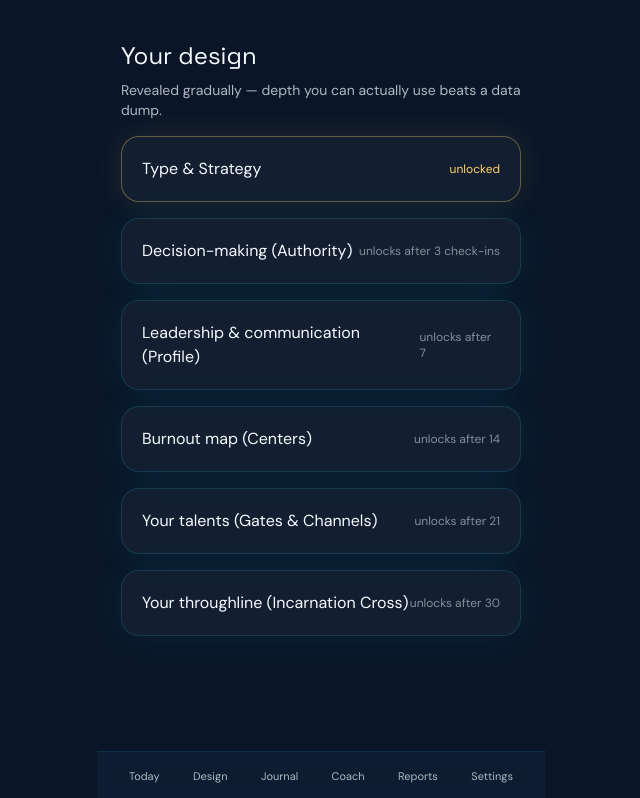
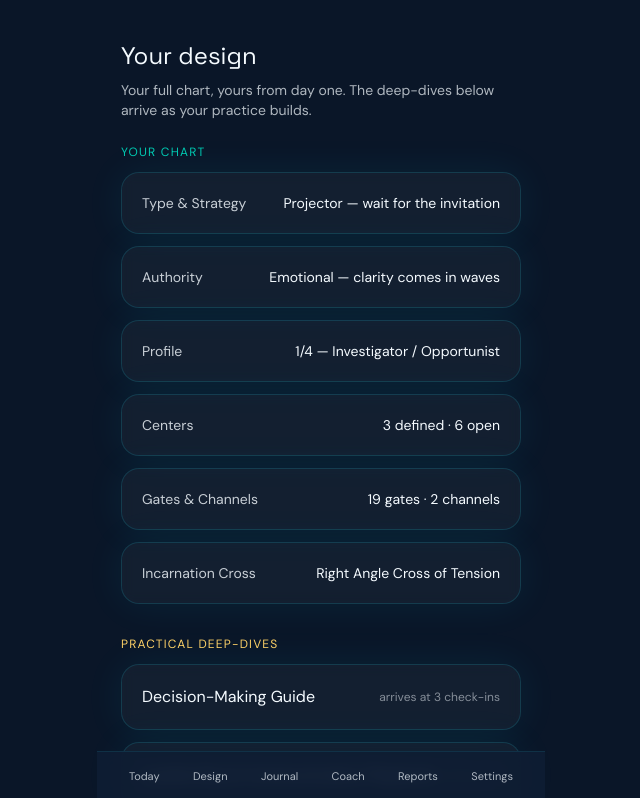
Before and after one commit to manathanmn12/posteventrejooviaapp, a Next.js app: page /design in a window 1280 px wide. Shown: the top 798 px of the page, without its empty margins (319-959 px from the left). Built offline with nearby package versions, Linux system fonts and the light colour scheme.

Commit message:
Reveal model: full chart visible day one, practical deep-dives arrive with practice

```diff
--- a/app/(app)/design/page.tsx
+++ b/app/(app)/design/page.tsx
@@ -1,30 +1,51 @@
 import Card from "@/components/Card";
 
-const cards = [
-  ["Type & Strategy", "unlocked"],
-  ["Decision-making (Authority)", "unlocks after 3 check-ins"],
-  ["Leadership & communication (Profile)", "unlocks after 7"],
-  ["Burnout map (Centers)", "unlocks after 14"],
-  ["Your talents (Gates & Channels)", "unlocks after 21"],
-  ["Your throughline (Incarnation Cross)", "unlocks after 30"],
+// Reveal model (locked 6/05): full chart visible day one — facts are never withheld.
+// Practical deep-dives ARRIVE with practice (never "locked"). Placeholder data until Phase 2.
+const chart = [
+  ["Type & Strategy", "Projector — wait for the invitation"],
+  ["Authority", "Emotional — clarity comes in waves"],
+  ["Profile", "1/4 — Investigator / Opportunist"],
+  ["Centers", "3 defined · 6 open"],
+  ["Gates & Channels", "19 gates · 2 channels"],
+  ["Incarnation Cross", "Right Angle Cross of Tension"],
 ];
+
+const deepDives = [
+  ["Decision-Making Guide", "arrives at 3 check-ins", false],
+  ["Leadership & Communication Playbook", "arrives at 7", false],
+  ["Burnout Map", "arrives at 14", false],
+  ["Talent Profile", "arrives at 21", false],
+  ["Your Throughline", "arrives at 30", false],
+] as const;
 
 export default function Design() {
   return (
     <main>
       <h1 className="font-display text-2xl">Your design</h1>
-      <p className="mt-2 text-sm opacity-70">Revealed gradually — depth you can actually use beats a data dump.</p>
-      {cards.map(([title, status]) => (
+      <p className="mt-2 text-sm opacity-70">
+        Your full chart, yours from day one. The deep-dives below arrive as your practice builds.
+      </p>
+
+      <p className="mt-6 text-xs uppercase tracking-widest text-teal">Your chart</p>
+      {chart.map(([label, value]) => (
+        <Card key={label} className="mt-3 flex items-center justify-between gap-4">
+          <span className="text-sm opacity-80">{label}</span>
+          <span className="text-sm text-right">{value}</span>
+        </Card>
+      ))}
+
+      <p className="mt-8 text-xs uppercase tracking-widest text-gold">Practical deep-dives</p>
+      {deepDives.map(([title, status, arrived]) => (
         <Card
           key={title}
-          className={`mt-4 flex items-center justify-between ${status === "unlocked" ? "unlock" : ""}`}
+          className={`mt-3 flex items-center justify-between ${arrived ? "unlock" : ""}`}
         >
           <span>{title}</span>
-          <span className={`text-xs ${status === "unlocked" ? "text-gold" : "opacity-50"}`}>
-            {status}
-          </span>
+          <span className={`text-xs ${arrived ? "text-gold" : "opacity-50"}`}>{status}</span>
         </Card>
       ))}
+      <p className="mt-4 text-xs opacity-40">(placeholder chart — Phase 2 wires your real one)</p>
     </main>
   );
 }
```
